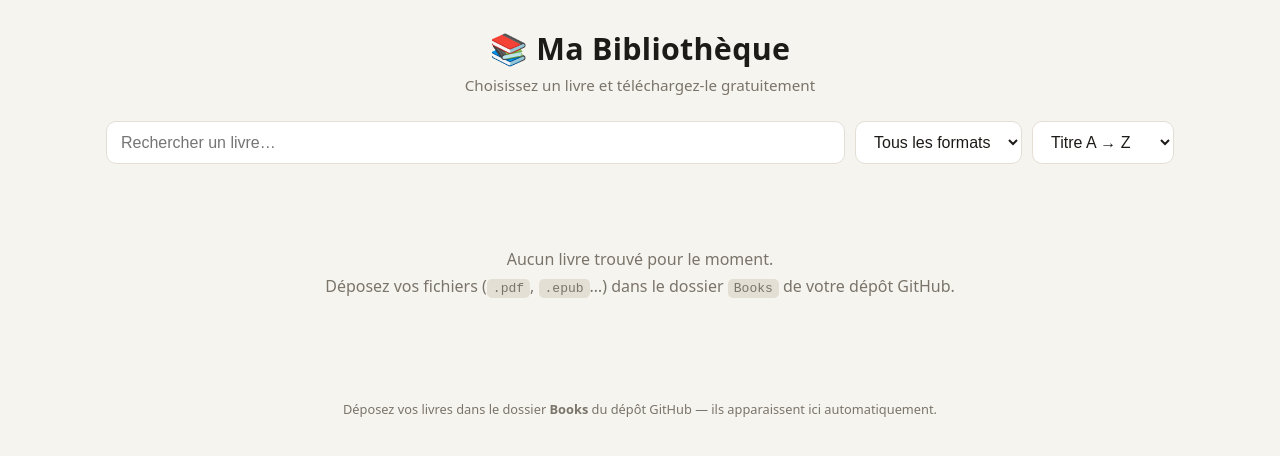
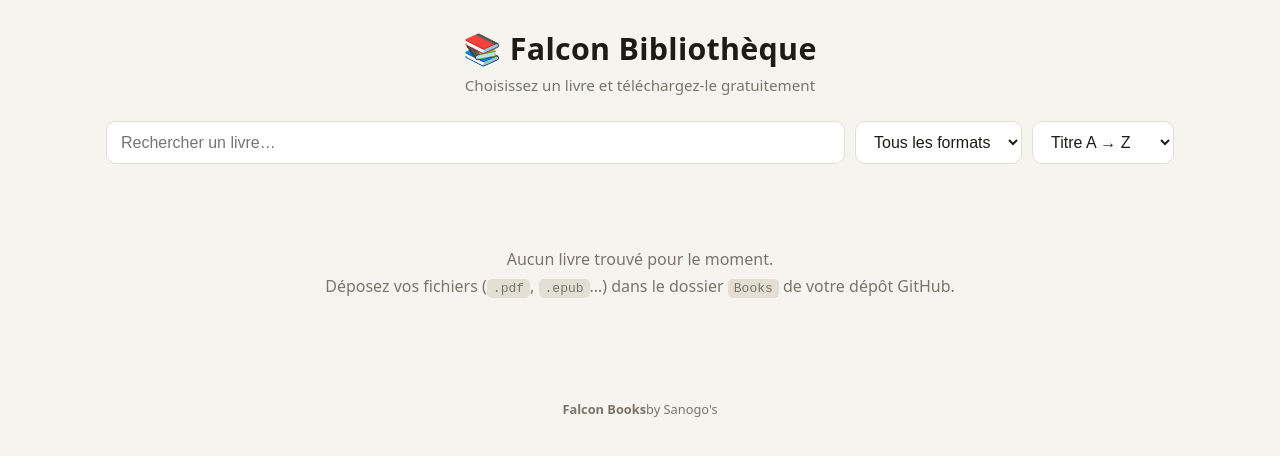
Before and after one commit to Chacoul31/Falcon, a plain HTML site: page index.html in a window 1280 px wide. Drawn offline with Linux system fonts and the light colour scheme; no server answers.

Commit message:
Rename library header and footer to Falcon Books

```diff
--- a/index.html
+++ b/index.html
@@ -43,7 +43,7 @@ footer{text-align:center;color:var(--muted);font-size:.8rem;padding:24px 16px 32
 </head>
 <body>
 <header>
-  <h1>📚 Ma Bibliothèque</h1>
+  <h1>📚 Falcon Bibliothèque</h1>
   <p>Choisissez un livre et téléchargez-le gratuitement</p>
 </header>
 
@@ -62,7 +62,7 @@ footer{text-align:center;color:var(--muted);font-size:.8rem;padding:24px 16px 32
   <div class="grid" id="grid"></div>
   <div class="empty" id="empty" hidden></div>
 </main>
-<footer>Déposez vos livres dans le dossier <b>Books</b> du dépôt GitHub — ils apparaissent ici automatiquement.</footer>
+<footer><b>Falcon Books</b>by Sanogo's </footer>
 
 <script>
 (function(){
```
